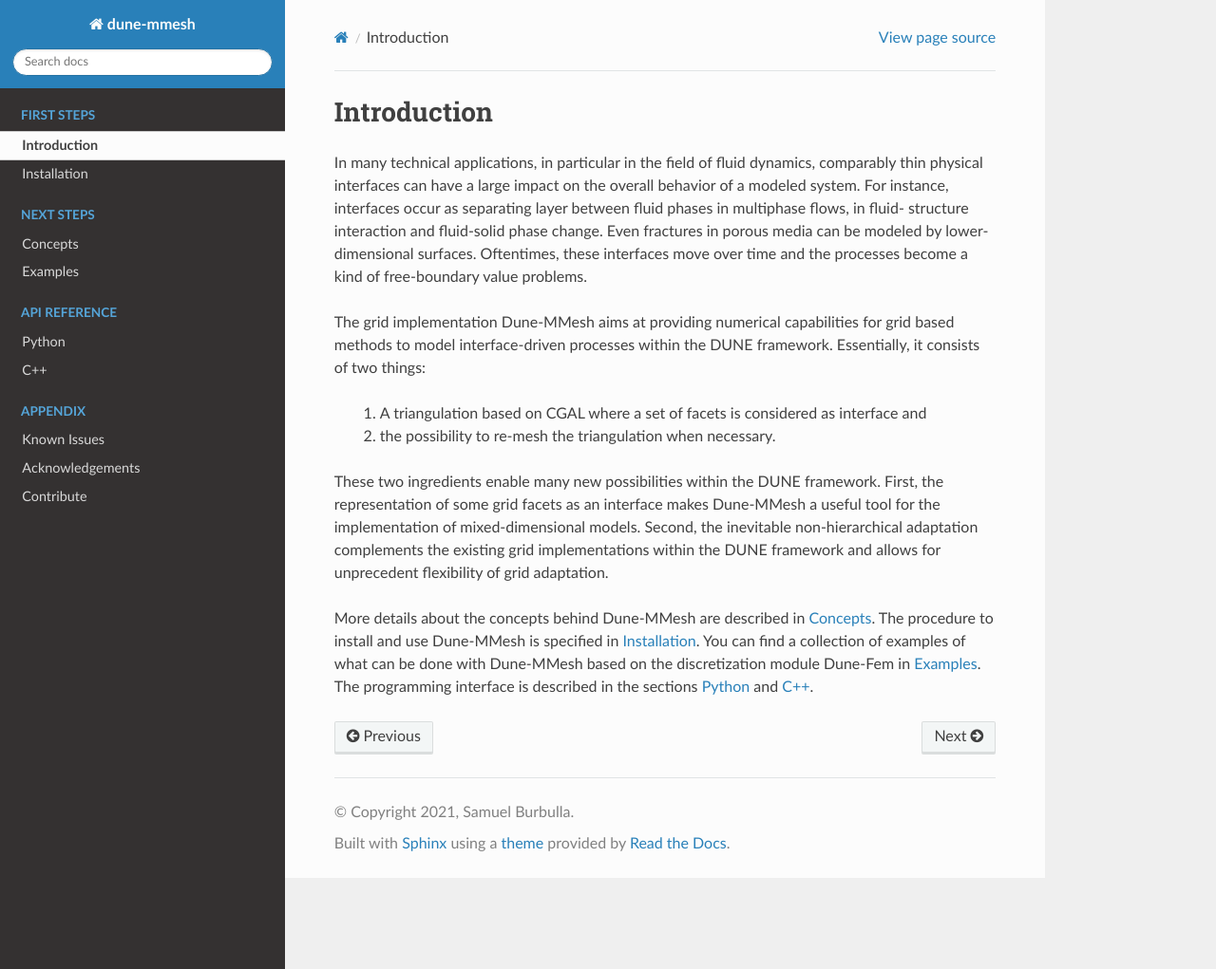
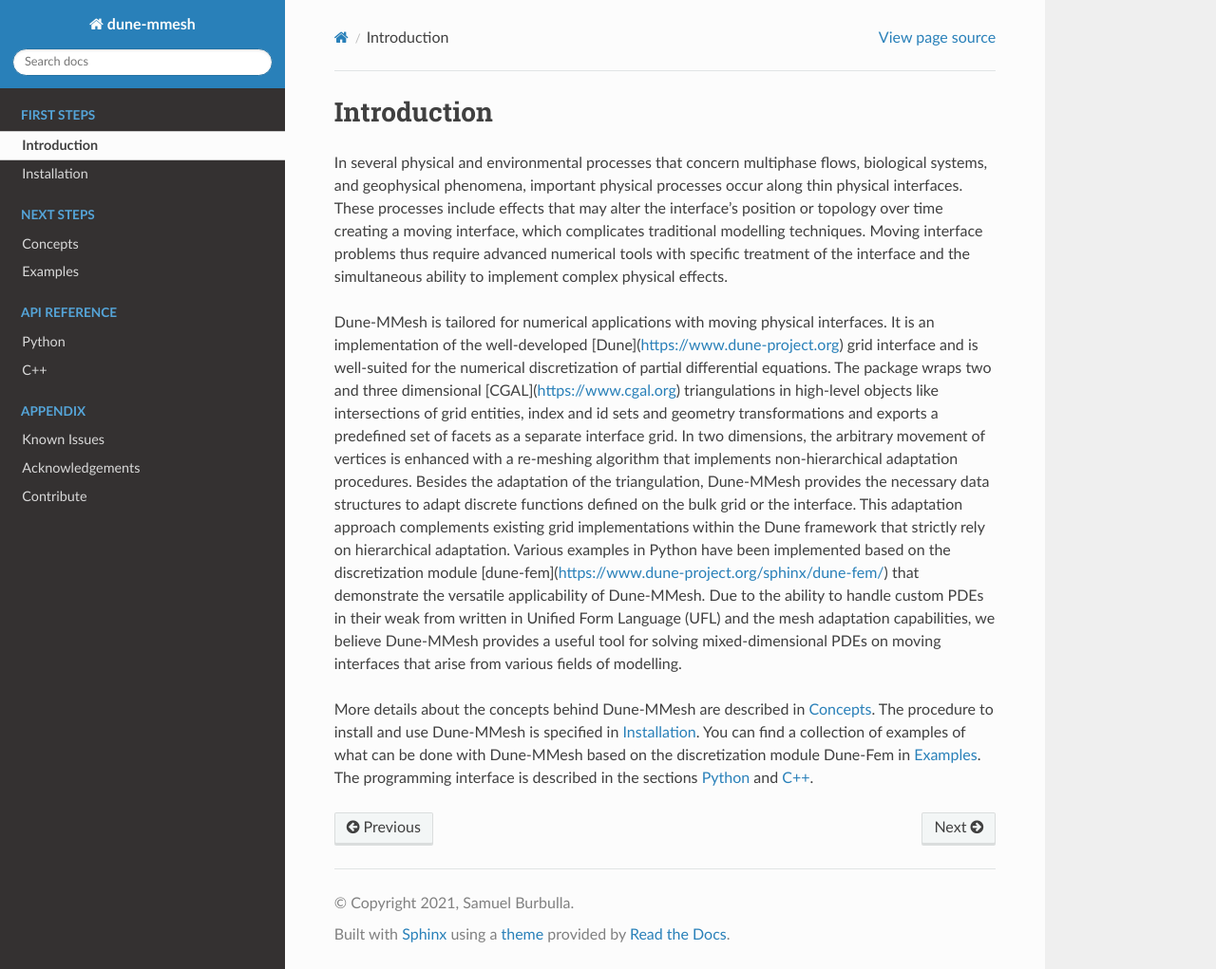
Before and after one commit to samuelburbulla/dune-mmesh, a Sphinx documentation site: the page built from doc/introduction.rst, in a window 1280 px wide and 1021 px high. Shown: the whole window at 95% size. Built offline with Sphinx 7.4.7 and the Read the Docs theme 2.0.0, drawn with Linux system fonts in a browser that asks for light colours; pages that are not in the unit, such as notebooks, are missing from menus.

```diff
--- a/doc/introduction.rst
+++ b/doc/introduction.rst
@@ -3,20 +3,12 @@
 ************
 Introduction
 ************
+In several physical and environmental processes that concern multiphase flows, biological systems, and geophysical phenomena, important physical processes occur along thin physical interfaces. These processes include effects that may alter the interface's position or topology over time creating a moving interface, which complicates traditional modelling techniques. Moving interface problems thus require advanced numerical tools with specific treatment of the interface and the simultaneous ability to implement complex physical effects.
 
-In many technical applications, in particular in the field of fluid dynamics, comparably thin physical interfaces can have a large impact on the overall behavior of a modeled system.
-For instance, interfaces occur as separating layer between fluid phases in multiphase flows, in fluid- structure interaction and fluid-solid phase change.
-Even fractures in porous media can be modeled by lower-dimensional surfaces.
-Oftentimes, these interfaces move over time and the processes become a kind of free-boundary value problems.
+Dune-MMesh is tailored for numerical applications with moving physical interfaces. It is an implementation of the well-developed [Dune](https://www.dune-project.org) grid interface and is well-suited for the numerical discretization of partial differential equations. The package wraps two and three dimensional [CGAL](https://www.cgal.org) triangulations in high-level objects like intersections of grid entities, index and id sets and geometry transformations and exports a predefined set of facets as a separate interface grid.
+In two dimensions, the arbitrary movement of vertices is enhanced with a re-meshing algorithm that implements non-hierarchical adaptation procedures. Besides the adaptation of the triangulation, Dune-MMesh provides the necessary data structures to adapt discrete functions defined on the bulk grid or the interface. This adaptation approach complements existing grid implementations within the Dune framework that strictly rely on hierarchical adaptation.
+Various examples in Python have been implemented based on the discretization module [dune-fem](https://www.dune-project.org/sphinx/dune-fem/) that demonstrate the versatile applicability of Dune-MMesh. Due to the ability to handle custom PDEs in their weak from written in Unified Form Language (UFL) and the mesh adaptation capabilities, we believe Dune-MMesh provides a useful tool for solving mixed-dimensional PDEs on moving interfaces that arise from various fields of modelling.
 
-The grid implementation Dune-MMesh aims at providing numerical capabilities for grid based methods to model interface-driven processes within the DUNE framework.
-Essentially, it consists of two things:
- 1. A triangulation based on CGAL where a set of facets is considered as interface and
- 2. the possibility to re-mesh the triangulation when necessary.
-
-These two ingredients enable many new possibilities within the DUNE framework.
-First, the representation of some grid facets as an interface makes Dune-MMesh a useful tool for the implementation of mixed-dimensional models.
-Second, the inevitable non-hierarchical adaptation complements the existing grid implementations within the DUNE framework and allows for unprecedent flexibility of grid adaptation.
 
 More details about the concepts behind Dune-MMesh are described in :ref:`concepts`.
 The procedure to install and use Dune-MMesh is specified in :ref:`installation`.
```
Also changed, not shown: README.md (+6 -9 lines).
